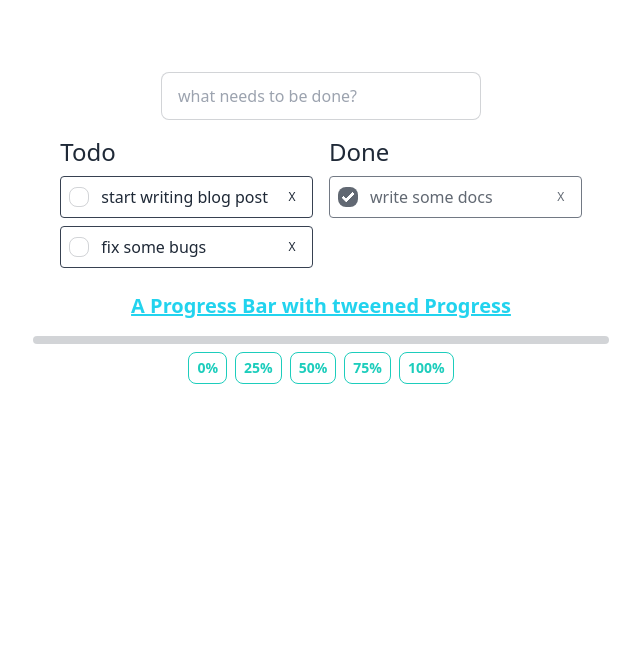
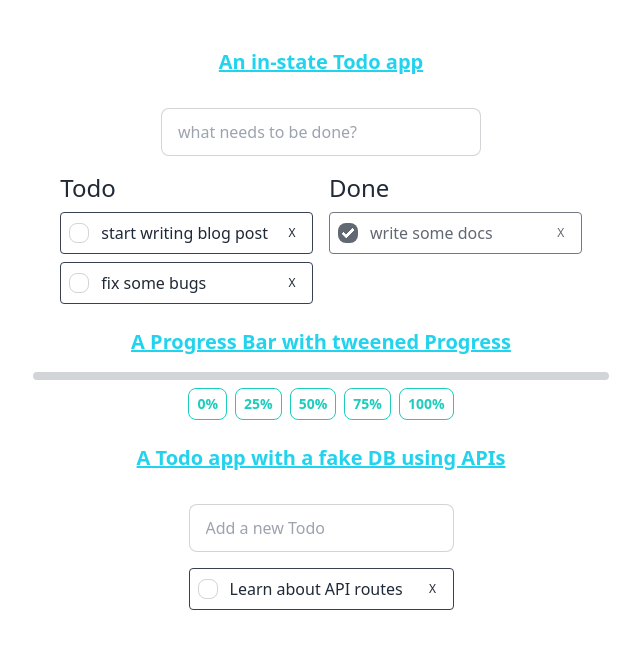
Before and after one commit to salman-ar-sar/svelte-todo-app, a SvelteKit app: page / in a window 1280 px wide. Shown: the top 648 px of the page, without its empty margins (319-959 px from the left). Built offline with nearby package versions, Linux system fonts and the light colour scheme; no server answers.

Commit message:
Add persisted todos

```diff
--- /dev/null
+++ b/src/routes/+page.server.ts
@@ -0,0 +1,14 @@
+import * as database from '$lib/server/database';
+
+export function load({ cookies }) {
+	let userid = cookies.get('userid');
+
+	if (!userid) {
+		userid = crypto.randomUUID();
+		cookies.set('userid', userid, { path: '/' });
+	}
+
+	return {
+		todos: database.getTodos(userid)
+	};
+}
--- a/src/routes/+page.svelte
+++ b/src/routes/+page.svelte
@@ -3,17 +3,21 @@
 	import TodoList from './TodoList.svelte';
 	import Header from './Header.svelte';
 	import Progress from './Progress.svelte';
+	import PersistedTodo from './PersistedTodo.svelte';
 
 	const todos = createTodoStore([
 		{ done: true, description: 'write some docs' },
 		{ done: false, description: 'start writing blog post' },
 		{ done: false, description: 'fix some bugs' }
 	]);
+
+	export let data;
 </script>
 
 <div class="flex flex-1 flex-col justify-center items-center">
 	<Header />
 
+	<h3 class="text-xl font-semibold text-cyan-400 underline mb-2">An in-state Todo app</h3>
 	<div class="grid grid-cols-2 gap-4 max-w-xl mt-6">
 		<input
 			class="col-span-2 input input-bordered w-full max-w-xs mx-auto"
@@ -36,7 +40,48 @@
 		</div>
 	</div>
 
-	<Progress className="mt-6 min-w-[36rem]" />
+	<Progress className="my-6 min-w-[36rem]" />
+
+	<h3 class="text-xl font-semibold text-cyan-400 underline mb-2">
+		A Todo app with a fake DB using APIs
+	</h3>
+
+	<section class="flex flex-col gap-4 max-w-xl mt-6">
+		<input
+			type="text"
+			class="col-span-2 input input-bordered w-full max-w-xs mx-auto"
+			placeholder="Add a new Todo"
+			on:keydown={async (e) => {
+				if (e.key === 'Enter') {
+					const input = e.currentTarget;
+					const description = input.value;
+
+					const response = await fetch('/todo', {
+						method: 'POST',
+						body: JSON.stringify({ description }),
+						headers: {
+							'Content-Type': 'application/json'
+						}
+					});
+
+					const { id } = await response.json();
+
+					data.todos = [
+						...data.todos,
+						{
+							id,
+							description,
+							done: false
+						}
+					];
+
+					input.value = '';
+				}
+			}}
+		/>
+
+		<PersistedTodo {data} />
+	</section>
 </div>
 
 <style lang="postcss">
--- /dev/null
+++ b/src/routes/PersistedTodo.svelte
@@ -0,0 +1,53 @@
+<script lang="ts">
+	import type { PersistedTodo } from '$lib/server/database';
+	import { flip } from 'svelte/animate';
+	import { receive, send } from './transitions';
+
+	export let data: {
+		todos: PersistedTodo[];
+	};
+</script>
+
+<ul class="space-y-2">
+	{#each data.todos as todo (todo.id)}
+		<li
+			class:done={todo.done}
+			in:receive={{ key: todo.id }}
+			out:send={{ key: todo.id }}
+			animate:flip={{ duration: 200 }}
+		>
+			<label class="flex items-center gap-3 border border-gray-700 rounded p-2">
+				<input
+					type="checkbox"
+					class="checkbox checkbox-sm"
+					checked={todo.done}
+					on:change={async (e) => {
+						const done = e.currentTarget.checked;
+
+						await fetch(`/todo/${todo.id}`, {
+							method: 'PUT',
+							body: JSON.stringify({ done }),
+							headers: {
+								'Content-Type': 'application/json'
+							}
+						});
+					}}
+				/>
+				<span class="flex-1">{todo.description}</span>
+				<button
+					class="btn-xs btn-circle btn-outline h-6 w-6"
+					aria-label="Mark as complete"
+					on:click={async () => {
+						await fetch(`/todo/${todo.id}`, {
+							method: 'DELETE'
+						});
+
+						data.todos = data.todos.filter((t) => t !== todo);
+					}}
+				>
+					X
+				</button>
+			</label>
+		</li>
+	{/each}
+</ul>
```
